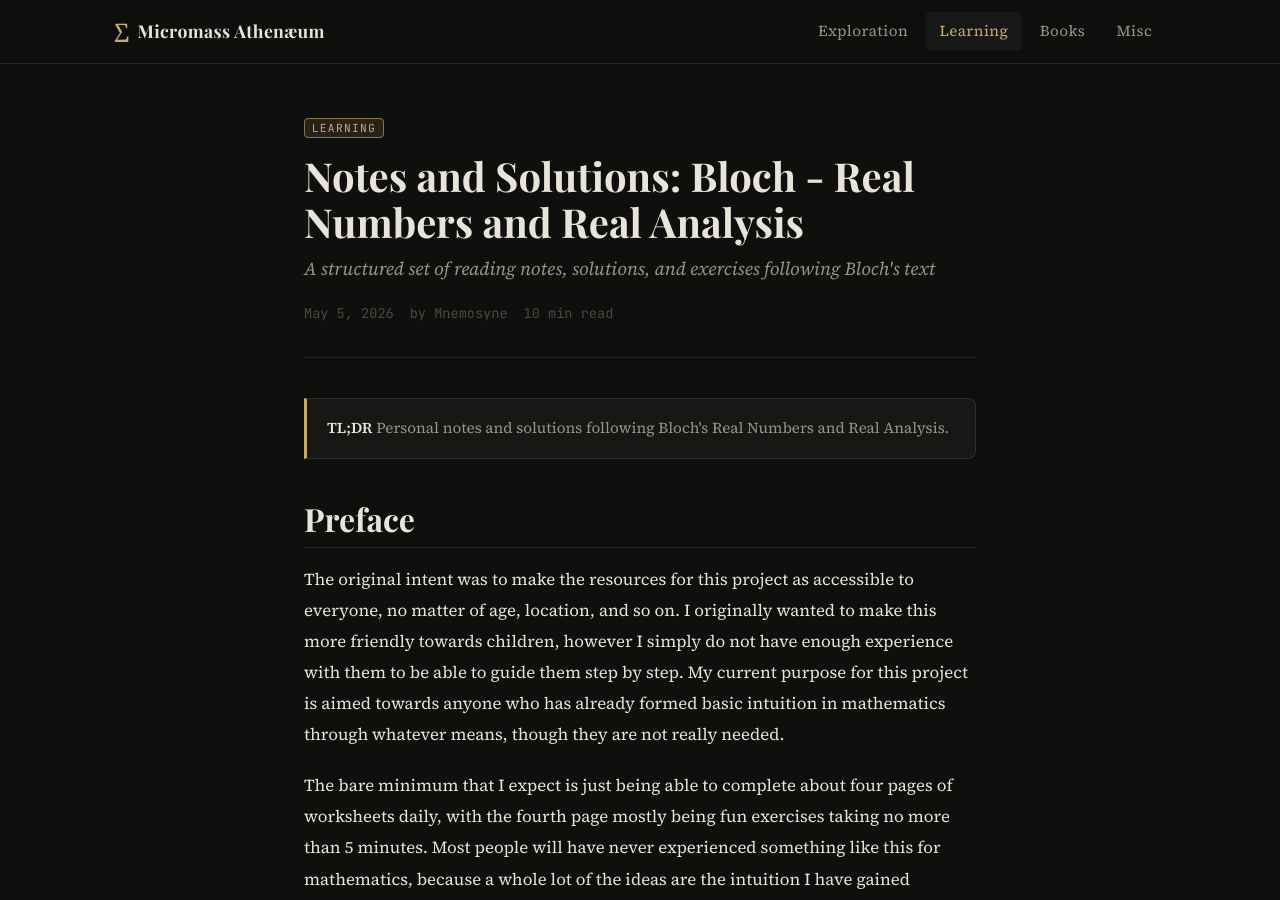
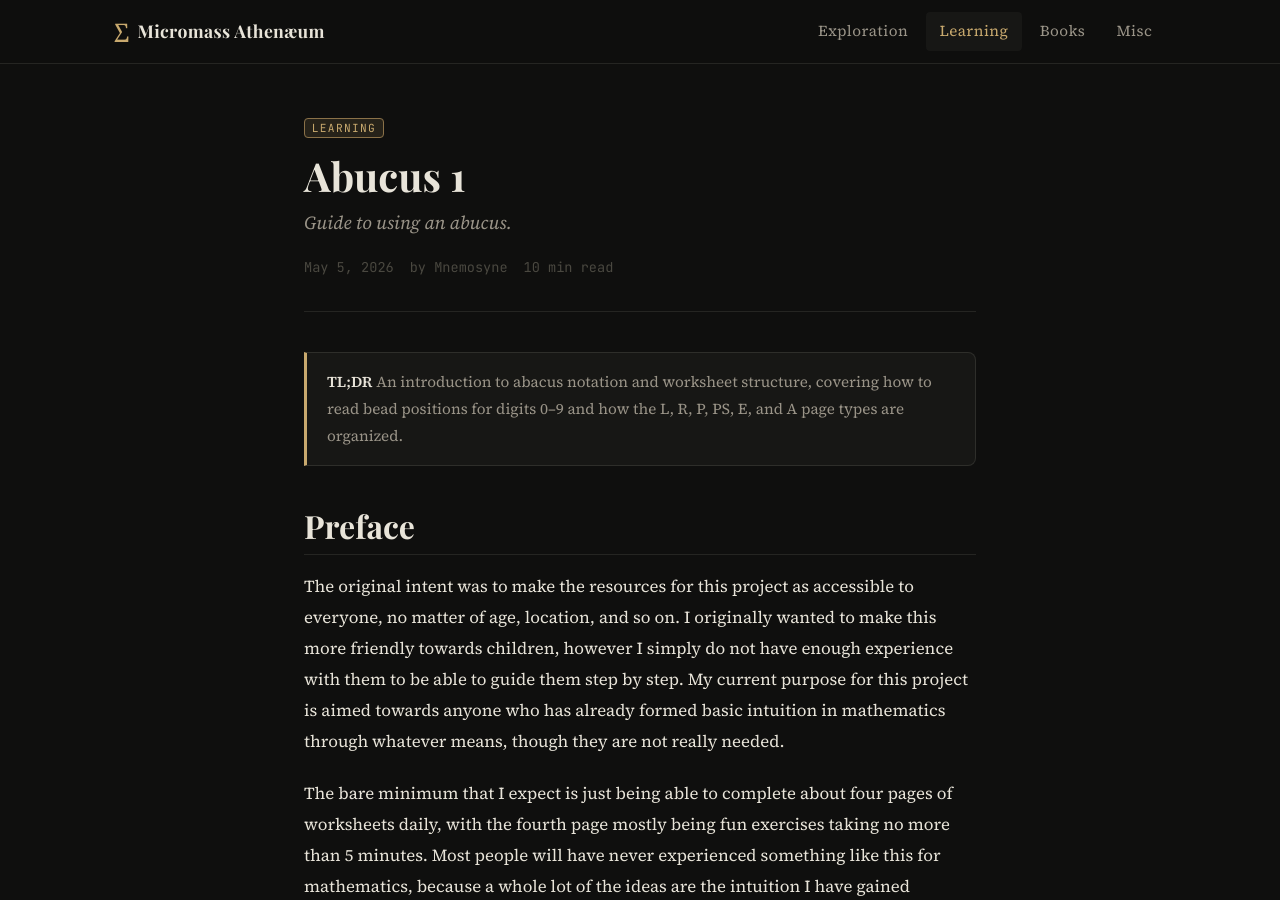
Before and after one commit to microfrosty/math-server.github.io, a Jekyll site: the page built from _posts/2026-05-05-abacus-1.md, in a window 1280 px wide and 900 px high. Built offline with Jekyll 4.4.1, drawn with Linux system fonts in a browser that asks for light colours; some web fonts are replaced; some of the changed text lies outside the part shown.

Commit message:
update post title

```diff
--- a/_posts/2026-05-05-abacus-1.md
+++ b/_posts/2026-05-05-abacus-1.md
@@ -1,15 +1,14 @@
 ---
 layout: post
-title: "Notes and Solutions: Bloch -
- Real Numbers and Real Analysis"
-subtitle: "A structured set of reading notes, solutions, and exercises following Bloch's text"
+title: "Abucus 1"
+subtitle: "Guide to using an abucus."
 date: 2026-05-05
 categories: [learning]
 math_category: real-analysis
-tags: [real-analysis, solutions, notes, abacus]
+tags: [abacus]
 reading_time: 10
 author: "Mnemosyne"
-tldr: Personal notes and solutions following Bloch's Real Numbers and Real Analysis.
+tldr: An introduction to abacus notation and worksheet structure, covering how to read bead positions for digits 0–9 and how the L, R, P, PS, E, and A page types are organized.
 ---
 
 ## Preface
```
